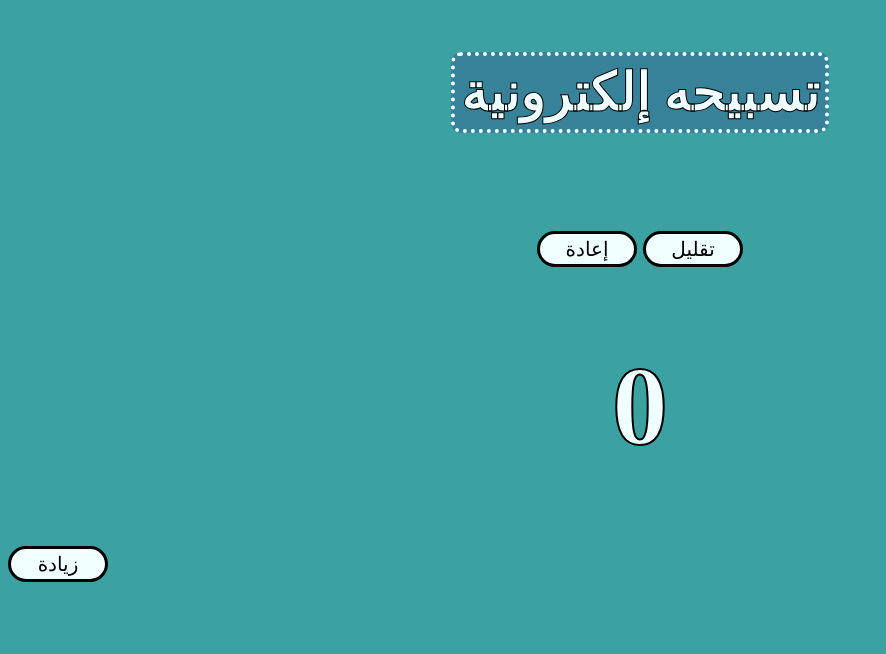
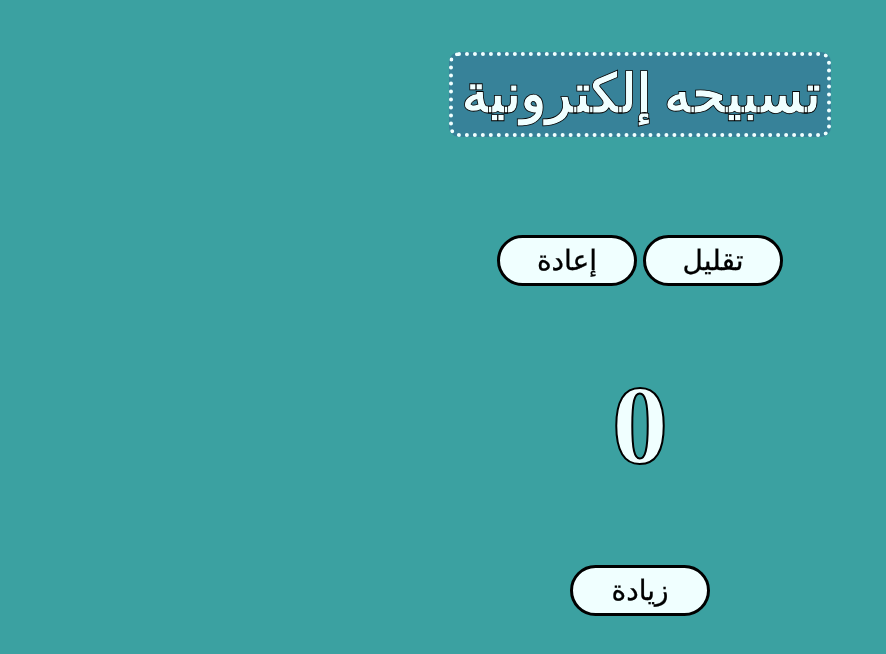
Before and after one commit to G57890/counter, a plain HTML site: page index.html in a window 1280 px wide. Shown: the whole page, without its empty margins (0-886 px from the left). Drawn offline with Linux system fonts and the light colour scheme.

Commit message:
Update style.css

```diff
--- a/style.css
+++ b/style.css
@@ -13,10 +13,10 @@ body {
 h2 {
     background-color: rgb(55, 130, 153);
     border-radius: 10px;
-    padding: 6px;
+    padding: 8px;
     border: 4px dotted;
     font-size: 3.3em;
-    -webkit-text-stroke: black 1px;
+    -webkit-text-stroke: black 0.8px;
     color: azure;
 }
 
@@ -24,6 +24,7 @@ h1 {
     -webkit-text-stroke: black 2px;
     color: azure;
     font-size: 7em;
+
 }
 
 .major-2 {
@@ -31,6 +32,15 @@ h1 {
     display: flex;
     flex-direction: row;
     gap: 6px;
+    -webkit-text-stroke: black 0.3px;
+}
+
+.major-3 {
+    margin: auto;
+    display: flex;
+    flex-direction: column;
+    gap: 6px;
+    -webkit-text-stroke: black 0.3px;
 }
 
 button {
@@ -38,9 +48,9 @@ button {
     border: 3px black solid;
     border-radius: 30px;
     background-color: azure;
-    font-size: 20px;
+    font-size: 28px;
     width: 5em;
-    padding: 3px;
+    padding: 6px;
     cursor: pointer;
 }
 
```
